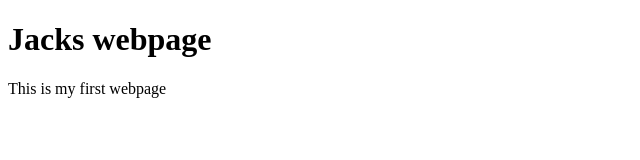
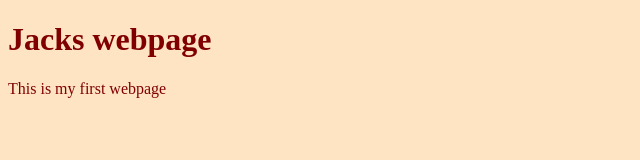
Before and after one commit to ath3rs/git_practice, a plain HTML site: page index.html in a window 1280 px wide. Shown: the whole page, without its empty margins (0-640 px from the left). Drawn offline with Linux system fonts and the light colour scheme.

Commit message:
EDIT: Add text colour and background colour

```diff
--- a/index.html
+++ b/index.html
@@ -5,6 +5,7 @@
     <meta http-equiv="X-UA-Compatible" content="IE=edge">
     <meta name="viewport" content="width=device-width, initial-scale=1.0">
     <title>Jacks Homepage</title>
+    <link rel="stylesheet" href="styles/main_styles.css">
 </head>
 <body>
     <h1>Jacks webpage</h1>
--- /dev/null
+++ b/styles/main_styles.css
@@ -0,0 +1,4 @@
+body {
+    background-color: bisque;
+    color: maroon;
+}
```
